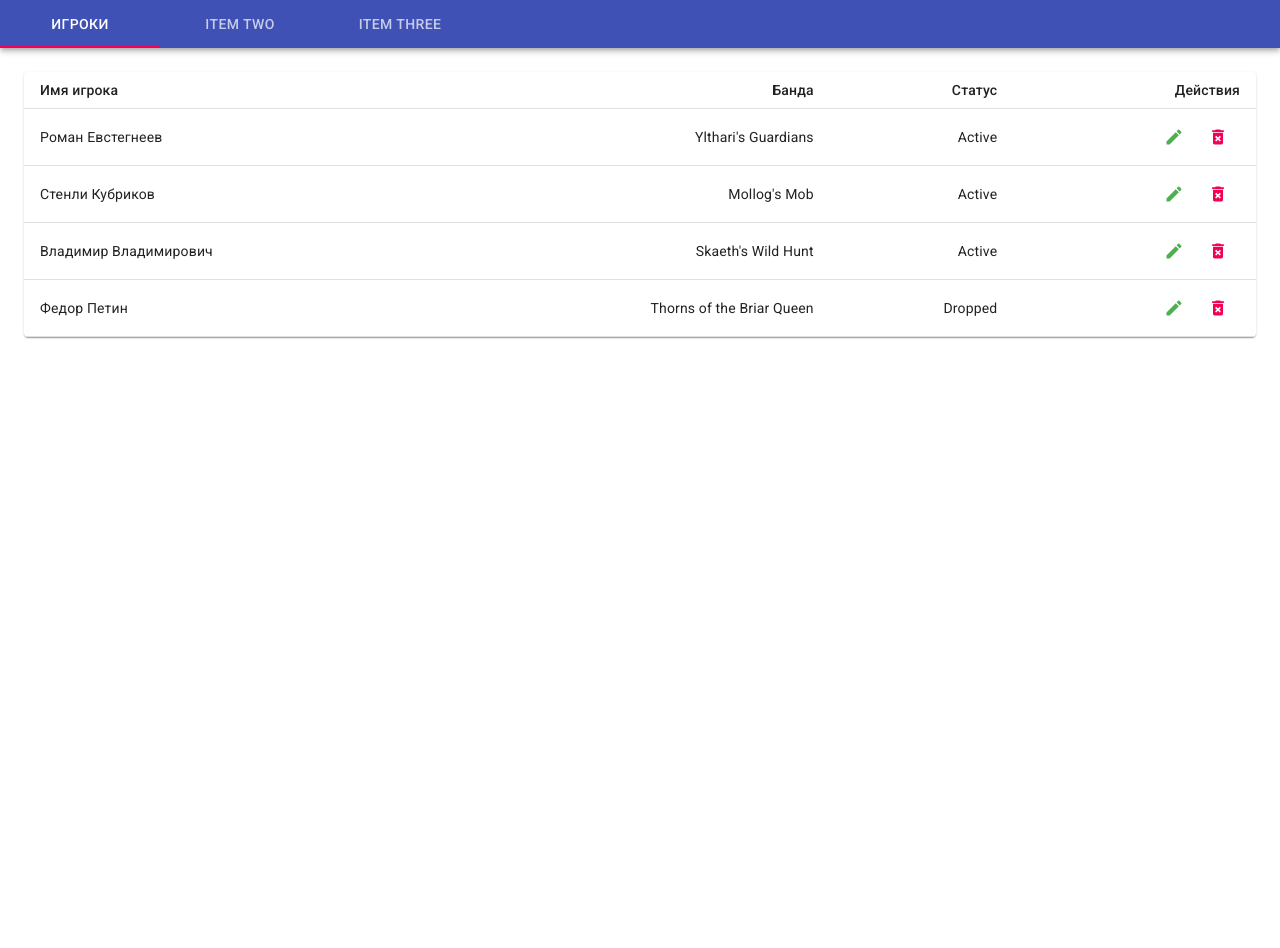
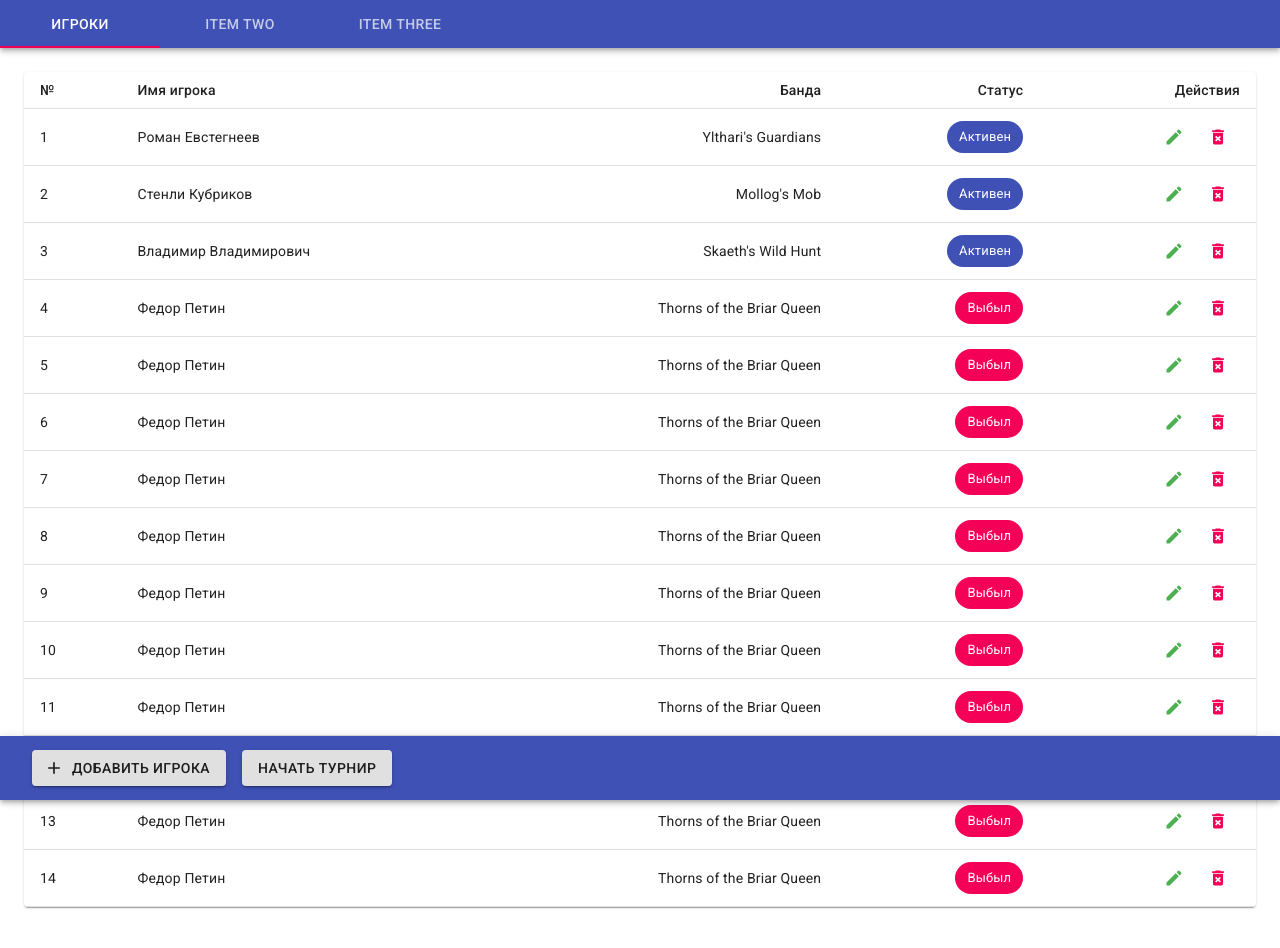
Before and after one commit to ethicalengineer/trnmzr, a React (Create React App) app: page / in a window 1280 px wide. Shown: the top 948 px of the page. Before the commit the page ends 800 px from the top, so only its background shows below. Built offline with nearby package versions, Linux system fonts and the light colour scheme.

Commit message:
Split into additional components

```diff
--- a/src/App.js
+++ b/src/App.js
@@ -1,6 +1,18 @@
 import React from 'react'
-import RoundMenu from './ui-assets/RoundMenu'
+import TopMenu from './ui-assets/TopMenu'
+import PlayerPage from './pages/PlayerPage'
+
+//import mainReducer from './state/mainReducer'
 
 export default function App() {
-  return <RoundMenu />
+  // const [state, dispatch] = useReducer(mainReducer, {
+  //   status: 'new',
+  //   players: [],
+  //   rounds: [],
+  // })
+  return (
+    <TopMenu>
+      <PlayerPage></PlayerPage>
+    </TopMenu>
+  )
 }
--- /dev/null
+++ b/src/data/factions.json
@@ -0,0 +1,8 @@
+[{
+    "id": 1,
+    "value": "Garrek's Reavers"
+},
+{
+    "id": 2,
+    "value": "Steelheart's Champions"
+}]
--- /dev/null
+++ b/src/pages/PlayerPage.jsx
@@ -0,0 +1,106 @@
+import React from 'react'
+import { makeStyles } from '@material-ui/core/styles'
+import PlayerTable from '../ui-assets/PlayerTable'
+import Toolbar from '@material-ui/core/Toolbar'
+import Button from '@material-ui/core/Button'
+import AddIcon from '@material-ui/icons/Add'
+import Modal from '@material-ui/core/Modal'
+import TextField from '@material-ui/core/TextField'
+import AppBar from '@material-ui/core/AppBar'
+import factions from '../data/factions.json'
+
+const useStyles = makeStyles(theme => ({
+  appBar: {
+    top: 'auto',
+    bottom: 0,
+  },
+  button: {
+    margin: theme.spacing(1),
+  },
+  modal: {
+    display: 'flex',
+    alignItems: 'center',
+    justifyContent: 'center',
+  },
+  paper: {
+    backgroundColor: theme.palette.background.paper,
+    boxShadow: theme.shadows[5],
+    padding: theme.spacing(2, 4, 3),
+  },
+}))
+
+export default function PlayerPage() {
+  const classes = useStyles()
+  const [open, setOpen] = React.useState(false)
+
+  const handleOpen = () => {
+    setOpen(true)
+  }
+
+  const handleClose = () => {
+    setOpen(false)
+  }
+
+  const factionSelectHandler = () => {
+    return false
+  }
+
+  return (
+    <React.Fragment>
+      <PlayerTable/>
+      <AppBar position="fixed" color="primary" className={classes.appBar}>
+        <Toolbar>
+          <Button
+            variant="contained"
+            onClick={handleOpen}
+            className={classes.button}
+            startIcon={<AddIcon />}
+          >Добавить игрока</Button>
+          <Button
+            variant="contained"
+            className={classes.button}
+          >Начать турнир</Button>
+        </Toolbar>
+      </AppBar>
+      <Modal
+        open={open}
+        onClose={handleClose}
+        className={classes.modal}
+        aria-labelledby="simple-modal-title"
+        aria-describedby="simple-modal-description"
+      >
+        <div className={classes.paper}>
+          <form className={classes.root} noValidate autoComplete="off">
+            <div>
+              <TextField id="outlined-basic" label="Имя игрока" variant="outlined" />
+            </div>
+            <div>
+              <TextField id="outlined-basic" label="Фамилия игрока" variant="outlined" />
+            </div>
+            <div>
+              <TextField id="outlined-basic" label="Псевдоним" variant="outlined" />
+            </div>
+            <div>
+              <TextField
+                id="outlined-select-currency-native"
+                select
+                label="Фракция"
+                onChange={factionSelectHandler}
+                SelectProps={{
+                  native: true,
+                }}
+                variant="outlined"
+              >
+                {factions.map((option) => (
+                  <option key={option.id} value={option.id}>
+                    {option.value}
+                  </option>
+                ))}
+              </TextField>
+            </div>
+          </form>
+        </div>
+      </Modal>
+    </React.Fragment>
+  )
+}
--- /dev/null
+++ b/src/state/actions.js
@@ -0,0 +1,3 @@
+export const ADD_PLAYER = 'add-player'
+export const EDIT_PLAYER = 'edit-player'
+export const DELETE_PLAYER = 'delete-player'
--- /dev/null
+++ b/src/state/mainReducer.js
@@ -0,0 +1,14 @@
+import { ADD_PLAYER, EDIT_PLAYER, DELETE_PLAYER } from './actions'
+
+export default function mainReducer(state, action) {
+  switch (action.type) {
+    case ADD_PLAYER:
+      return {}
+    case EDIT_PLAYER:
+      return {}
+    case DELETE_PLAYER:
+      return {}
+    default:
+      return state
+  }
+}
--- a/src/ui-assets/PlayerTable.jsx
+++ b/src/ui-assets/PlayerTable.jsx
@@ -12,33 +12,48 @@ import DeleteForeverIcon from '@material-ui/icons/DeleteForever'
 import EditIcon from '@material-ui/icons/Edit'
 import { green } from '@material-ui/core/colors'
 import Tooltip from '@material-ui/core/Tooltip'
+import Chip from '@material-ui/core/Chip'
 
 
 const useStyles = makeStyles({
   table: {
     minWidth: 650,
   },
+  tableWrapper: {
+    marginBottom: 50,
+  }
 })
 
-function createData(playerName, warband, status) {
-  return { playerName, warband, status }
+function createData(id, playerName, warband, status) {
+  return { id, playerName, warband, status }
 }
 
 const rows = [
-  createData('Роман Евстегнеев', 'Ylthari\'s Guardians', 'Active'),
-  createData('Стенли Кубриков', 'Mollog\'s Mob', 'Active'),
-  createData('Владимир Владимирович', 'Skaeth\'s Wild Hunt', 'Active'),
-  createData('Федор Петин', 'Thorns of the Briar Queen', 'Dropped'),
+  createData('1','Роман Евстегнеев', 'Ylthari\'s Guardians', 'Active'),
+  createData('2','Стенли Кубриков', 'Mollog\'s Mob', 'Active'),
+  createData('3','Владимир Владимирович', 'Skaeth\'s Wild Hunt', 'Active'),
+  createData('4','Федор Петин', 'Thorns of the Briar Queen', 'Dropped'),
+  createData('5','Федор Петин', 'Thorns of the Briar Queen', 'Dropped'),
+  createData('6','Федор Петин', 'Thorns of the Briar Queen', 'Dropped'),
+  createData('7','Федор Петин', 'Thorns of the Briar Queen', 'Dropped'),
+  createData('8','Федор Петин', 'Thorns of the Briar Queen', 'Dropped'),
+  createData('9','Федор Петин', 'Thorns of the Briar Queen', 'Dropped'),
+  createData('10','Федор Петин', 'Thorns of the Briar Queen', 'Dropped'),
+  createData('11','Федор Петин', 'Thorns of the Briar Queen', 'Dropped'),
+  createData('12','Федор Петин', 'Thorns of the Briar Queen', 'Dropped'),
+  createData('13','Федор Петин', 'Thorns of the Briar Queen', 'Dropped'),
+  createData('14','Федор Петин', 'Thorns of the Briar Queen', 'Dropped'),
 ]
 
 export default function PlayerTable() {
   const classes = useStyles()
 
   return (
-    <TableContainer component={Paper}>
+    <TableContainer className={classes.tableWrapper} component={Paper}>
       <Table className={classes.table} size="small" aria-label="a dense table">
         <TableHead>
           <TableRow>
+            <TableCell>№</TableCell>
             <TableCell>Имя игрока</TableCell>
             <TableCell align="right">Банда</TableCell>
             <TableCell align="right">Статус</TableCell>
@@ -49,10 +64,13 @@ export default function PlayerTable() {
           {rows.map((row) => (
             <TableRow key={row.playerName}>
               <TableCell component="th" scope="row">
+                {row.id}
+              </TableCell>
+              <TableCell component="th" scope="row">
                 {row.playerName}
               </TableCell>
               <TableCell align="right">{row.warband}</TableCell>
-              <TableCell align="right">{row.status}</TableCell>
+              <TableCell align="right">{row.status == 'Active' ? <Chip color="primary" label="Активен" /> : <Chip color="secondary" label="Выбыл" />}</TableCell>
               <TableCell align="right">
                 <Tooltip title="Редактировать">
                   <IconButton aria-label="delete">
--- a/src/ui-assets/RoundMenu.jsx
+++ b/src/ui-assets/TopMenu.jsx
@@ -6,7 +6,6 @@ import AppBar from '@material-ui/core/AppBar'
 import Tabs from '@material-ui/core/Tabs'
 import Tab from '@material-ui/core/Tab'
 import Box from '@material-ui/core/Box'
-import PlayerTable from './PlayerTable'
 
 function TabPanel(props) {
   const { children, value, index, ...other } = props
@@ -34,12 +33,12 @@ TabPanel.propTypes = {
   value: PropTypes.any.isRequired,
 }
 
-function a11yProps(index) {
-  return {
-    id: `simple-tab-${index}`,
-    'aria-controls': `simple-tabpanel-${index}`,
-  }
-}
+// function a11yProps(index) {
+//   return {
+//     id: `simple-tab-${index}`,
+//     'aria-controls': `simple-tabpanel-${index}`,
+//   }
+// }
 
 const useStyles = makeStyles(theme => ({
   root: {
@@ -48,8 +47,9 @@ const useStyles = makeStyles(theme => ({
   },
 }))
 
-export default function RoundMenu() {
+export default function TopMenu(props) {
   const classes = useStyles()
+  console.log(props)
   const [value, setValue] = React.useState(0)
 
   const handleChange = (event, newValue) => {
@@ -62,15 +62,14 @@ export default function RoundMenu() {
         <Tabs
           value={value}
           onChange={handleChange}
-          aria-label="simple tabs example"
         >
-          <Tab label="Игроки" {...a11yProps(0)} />
-          <Tab label="Item Two" {...a11yProps(1)} />
-          <Tab label="Item Three" {...a11yProps(2)} />
+          <Tab label="Игроки" />
+          <Tab label="Item Two" />
+          <Tab label="Item Three" />
         </Tabs>
       </AppBar>
       <TabPanel value={value} index={0}>
-        <PlayerTable/>
+        {props.children}
       </TabPanel>
       <TabPanel value={value} index={1}>
           Item Two
@@ -81,3 +80,7 @@ export default function RoundMenu() {
     </div>
   )
 }
+
+TopMenu.propTypes = {
+  children: PropTypes.node.isRequired,
+}
```
Also changed, not shown: .eslintrc.yml, src/ui-assets/UserForm.jsx (added).
